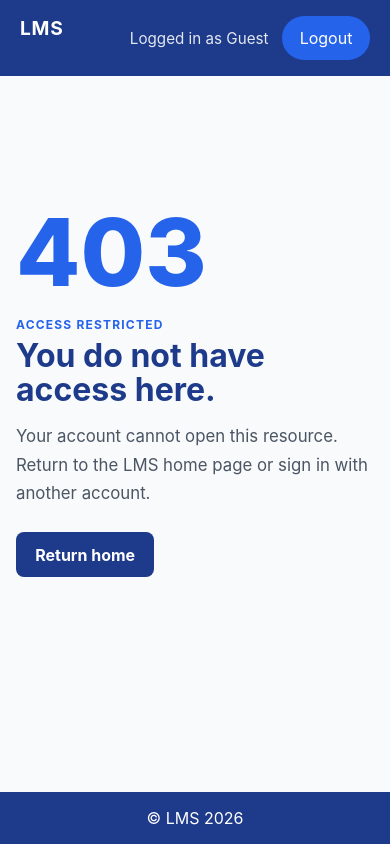
After one commit to msameert/test, a Flask app: template templates/403.html in a window 390 px wide. The commit adds this page. Run offline with Flask 3, Linux system fonts and the light colour scheme; the template is opened without the code that fills it, so the values that code supplies are empty.

Commit message:
feat(errors): add branded error pages and login validation
1. Conventional Commit title:
   feat(errors): add branded error pages and login validation

2. Explain:
   - what problem this change fixes
   - The application did not provide dedicated rendered responses for 403, 404, and 500 errors, and login submissions without a username or password lacked an explicit validation message.
   - why the change was necessary
   - Consistent error pages give users a clear recovery path when requests fail. Login validation provides immediate feedback for incomplete credentials instead of allowing the request to continue through the normal authentication flow.
   - important implementation details
   - Added Flask error handlers for 404, 403, and 500 that render their corresponding templates with the correct status codes. Added a required-credentials check in the login route that flashes an error and redirects to the home page. The shared error-page styles provide responsive layout, status-code emphasis, explanatory copy, and a return-home action.

3. Organize implementation changes by area:
   Backend:
   - app.py — imports Flask's flash helper, adds a missing username/password validation branch in login(), and registers 404, 403, and 500 error handlers that render dedicated templates with matching HTTP status codes.

   Frontend:
   - templates/404.html — adds a styled page-not-found view with a return-to-login action.
   - templates/403.html — adds an access-restricted view with an explanation and return-home action.
   - templates/500.html — adds a temporary-server-error view with recovery guidance.
   - static/css/style.css — adds shared responsive error-page styles for the status code, content layout, typography, action link, hover state, and mobile breakpoint.

   Database:
   - No database schema, migration, query, or persistence changes were included in this staged diff.

4. Regression tests:
   - No automated test files were included in the staged diff.
   - Relevant manual checks are to request an unknown URL and confirm the 404 page, trigger an unauthorized response and confirm the 403 page, verify the 500 handler renders its template, and submit incomplete login credentials to confirm the flash message and redirect.
   - Test results: not run in this repository for this change.

```diff
--- a/app.py
+++ b/app.py
@@ -55,14 +55,16 @@ def login() :
         session["username"] = user.username
         session["role"] = user.role
 
-
-
       if not user :
         flash("User not registered","error")
         return redirect(url_for("home"))
 
       if not user.check_password(password):
           flash("Incorrect Password","error")
+          return redirect(url_for("home"))
+
+      if not username or not password:
+          flash("Username and Password are required","error")
           return redirect(url_for("home"))
 
       if user.role == "admin":
@@ -242,6 +244,17 @@ def student_result(course_id):
     return render_template(
         "studentresult.html", assessments=assessments, marks_by_assessment=marks_by_assessment)
 
+@app.errorhandler(404)
+def not_found(e):
+    return render_template("404.html"),404
+
+@app.errorhandler(403)
+def forbidden(e):
+    return render_template("403.html"),403
+
+@app.errorhandler(500)
+def server_error(e):
+    return render_template("500.html"),500
 
 if __name__ == "__main__" :
   app.run(debug=True)
--- a/static/css/style.css
+++ b/static/css/style.css
@@ -710,6 +710,74 @@ footer {
     transform: translateY(-1px);
 }
 
+.error-page {
+    display: grid;
+    grid-template-columns: minmax(9rem, 0.8fr) minmax(0, 1.5fr);
+    align-items: center;
+    gap: clamp(2rem, 8vw, 7rem);
+    min-height: min(66vh, 34rem);
+    padding: 2rem 0;
+}
+
+.error-code {
+    color: var(--secondary);
+    font-size: clamp(5rem, 15vw, 10rem);
+    font-weight: 800;
+    letter-spacing: 0;
+    line-height: 0.85;
+}
+
+.error-copy {
+    max-width: 35rem;
+}
+
+.error-copy h1 {
+    max-width: 14ch;
+    margin: 0;
+    color: var(--primary);
+    font-size: clamp(2rem, 5vw, 3.8rem);
+    line-height: 1.05;
+}
+
+.error-copy > p:not(.eyebrow) {
+    max-width: 32rem;
+    margin: 1rem 0 0;
+    color: var(--muted);
+    font-size: 1.05rem;
+    line-height: 1.7;
+}
+
+.error-action {
+    display: inline-flex;
+    align-items: center;
+    justify-content: center;
+    margin-top: 1.5rem;
+    padding: 0.8rem 1.2rem;
+    background: var(--primary);
+    color: var(--surface);
+    border-radius: 0.5rem;
+    font-weight: 700;
+    transition: background 0.2s ease, transform 0.2s ease;
+}
+
+.error-action:hover {
+    background: var(--secondary);
+    transform: translateY(-1px);
+}
+
+@media (max-width: 640px) {
+    .error-page {
+        grid-template-columns: 1fr;
+        align-content: center;
+        gap: 1.5rem;
+        min-height: 70vh;
+    }
+
+    .error-code {
+        font-size: clamp(4.5rem, 24vw, 7rem);
+    }
+}
+
 .alert {
     padding: 12px;
     margin-bottom: 15px;
--- /dev/null
+++ b/templates/403.html
@@ -0,0 +1,13 @@
+{% extends "base.html" %}
+
+{% block body %}
+<section class="error-page" aria-labelledby="error-title">
+	<div class="error-code" aria-hidden="true">403</div>
+	<div class="error-copy">
+		<p class="eyebrow">Access restricted</p>
+		<h1 id="error-title">You do not have access here.</h1>
+		<p>Your account cannot open this resource. Return to the LMS home page or sign in with another account.</p>
+		<a href="{{ url_for('home') }}" class="error-action">Return home</a>
+	</div>
+</section>
+{% endblock %}
```
Also changed, not shown: templates/404.html (added, +13 -0 lines), templates/500.html (added, +13 -0 lines).
